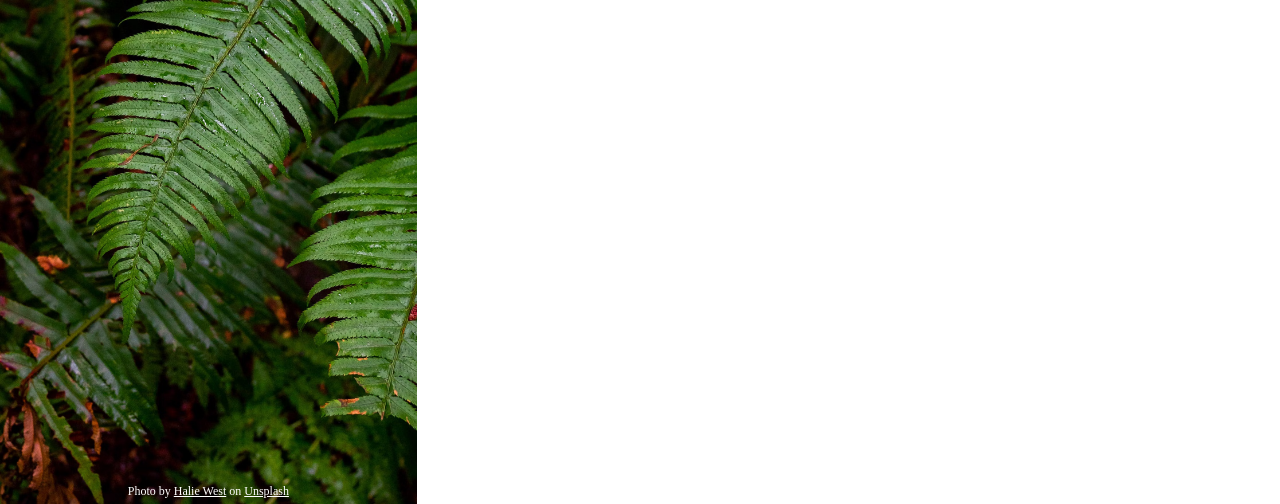
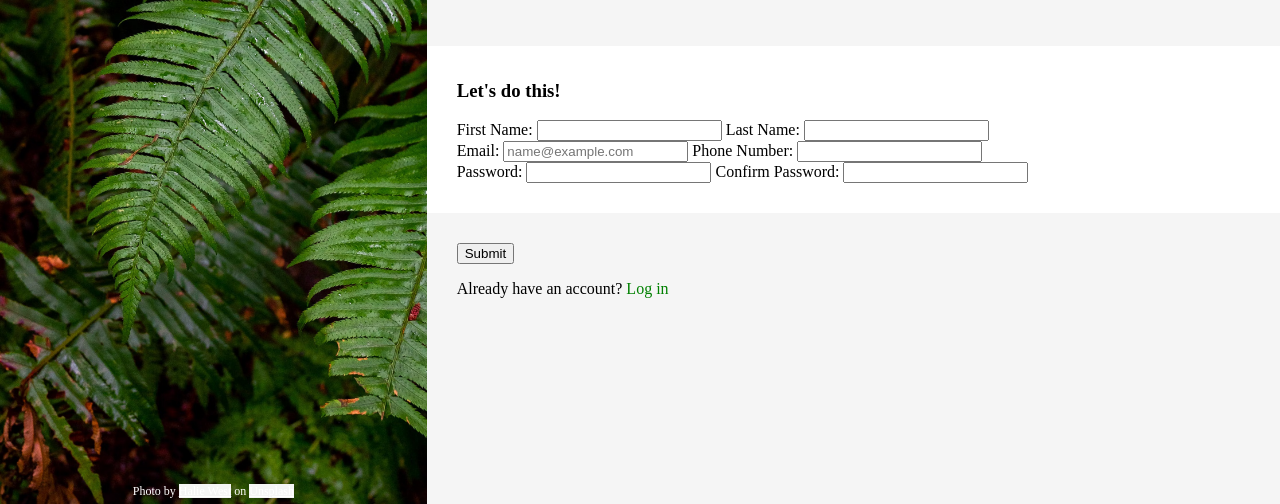
Before and after one commit to HanXD345/sign-up-form, a plain HTML site: page index.html in a window 1280 px wide. Shown: the part 296-800 px from the top of the page. Drawn offline with Linux system fonts and the light colour scheme.

Commit message:
Add proper spacing to sign up section

```diff
--- a/index.html
+++ b/index.html
@@ -29,6 +29,7 @@
 				<section class="form">
 					<form action="/" method="post">
 						<div class="form-input">
+							<h3>Let's do this!</h3>
 							<div>
 								<label for="first_name">First Name:</label>
 								<input type="text" name="first_name" id="first_name">
--- a/styles.css
+++ b/styles.css
@@ -6,6 +6,7 @@
 body, a {
     margin: 0px;
     color: white;
+    background-color: rgb(245, 245, 245);
 }
 
 main {
@@ -54,8 +55,8 @@ main {
 
 .sign-up-section {
     color: black;
-    padding-left: 30px;
     display: flex;
+    justify-content: center;
     flex-direction: column;
 }
 
@@ -63,3 +64,23 @@ main {
     color: green;
     text-decoration: none;
 }
+
+.form-info {
+    margin-left: 30px;
+    padding-bottom: 30px;
+    overflow: hidden;
+    max-width: calc(100% - 100px);
+}
+
+.form-input {
+    background-color: white;
+    padding: 30px;
+    padding-top: 15px;
+    margin-bottom: 30px;
+}
+
+form > h3,
+form > input,
+.form > p {
+    margin-left: 30px;
+}
```
